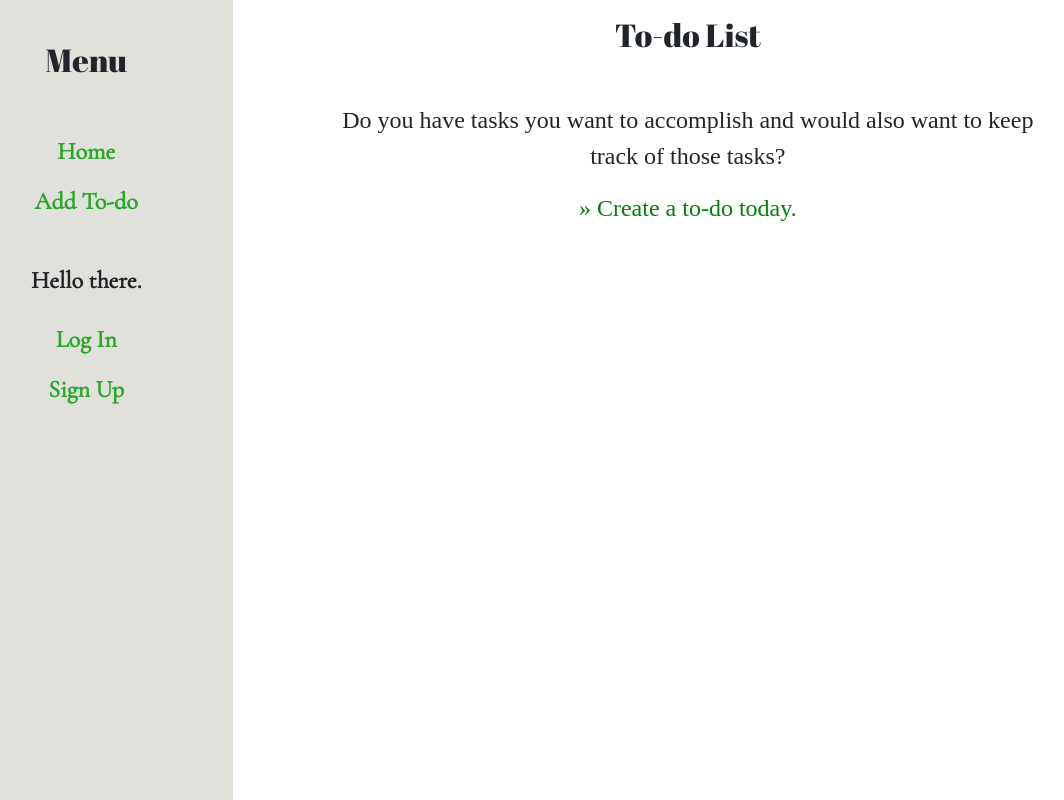
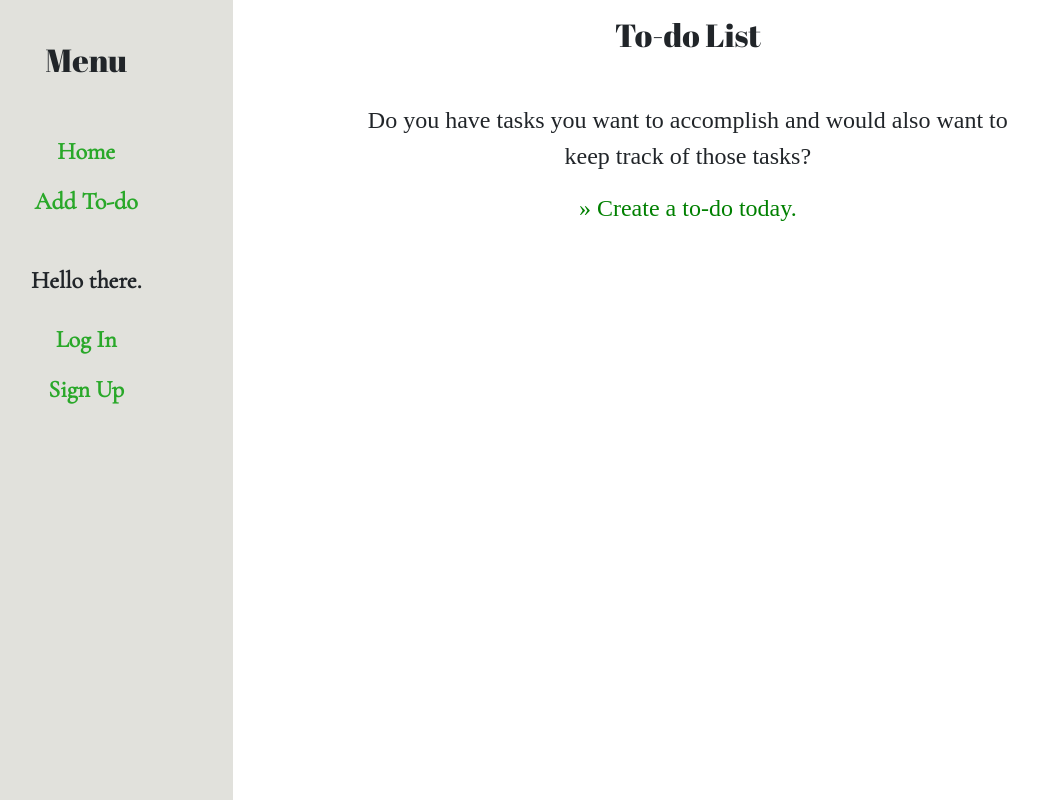
Before and after one commit to Klvxn/Todo-App, a Django app: page / in a window 1280 px wide. Shown: the whole page, without its empty margins (61-1125 px from the left). Run offline with Django 3.2, Linux system fonts and the light colour scheme; some libraries are stand-ins or nearby versions; some web fonts are replaced.

Commit message:
final changes

```diff
--- a/mytodo/templates/mytodo/indexpage.html
+++ b/mytodo/templates/mytodo/indexpage.html
@@ -7,7 +7,7 @@
 
 
 {% block content %}
-<div class="info">
+<div class="info mx-2">
     <p> Do you have tasks you want to accomplish and would also want to keep track of those tasks?</p>
     <a style="color:green;" id="link" href="{% url 'mytodo:add-todo' %}"> &raquo Create a to-do today.  </a>
 </div>
--- a/static/css/base.css
+++ b/static/css/base.css
@@ -69,7 +69,7 @@ a {
     }
 
     input[type="checkbox"] {
-        transform:scale(1.25);
+        transform:scale(1.2);
     }
 
     #main-content {
```
Also changed, not shown: 3 other files.
